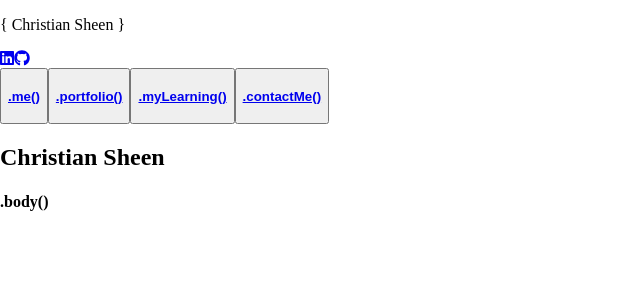
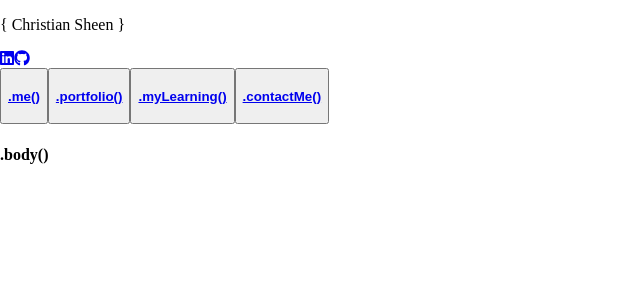
Before and after one commit to blksmth1725/CS-Portfolio, a React (Create React App) app: page / in a window 1280 px wide. Shown: the top 300 px of the page, without its empty margins (0-640 px from the left). Built offline with nearby package versions, Linux system fonts and the light colour scheme.

Commit message:
third commit

```diff
--- a/src/App.js
+++ b/src/App.js
@@ -10,7 +10,6 @@ import Me from "./components/pages/Me";
 import Portfolio from "./components/pages/Portfolio";
 import MyLearning from "./components/pages/MyLearning";
 import ContactMe from "./components/pages/ContactMe";
-import Landing from "./components/pages/Landing";
 
 function App() {
   library.add(fab, faDownload);
@@ -18,10 +17,8 @@ function App() {
     <Router>
       <Fragment>
         <Navbar />
-        <Route exact path="/" component={Landing} />
         <section className="container">
           <Switch>
-            <Route exact path="/landing" component={Landing} />
             <Route exact path="/me" component={Me} />
             <Route exact path="/portfolio" component={Portfolio} />
             <Route exact path="/myLearning" component={MyLearning} />
--- a/src/components/pages/Landing.js
+++ /dev/null
@@ -1,9 +0,0 @@
-import React from "react";
-
-export default function Landing() {
-  return (
-    <div>
-      <h2 className="chris">Christian Sheen</h2>
-    </div>
-  );
-}
```
